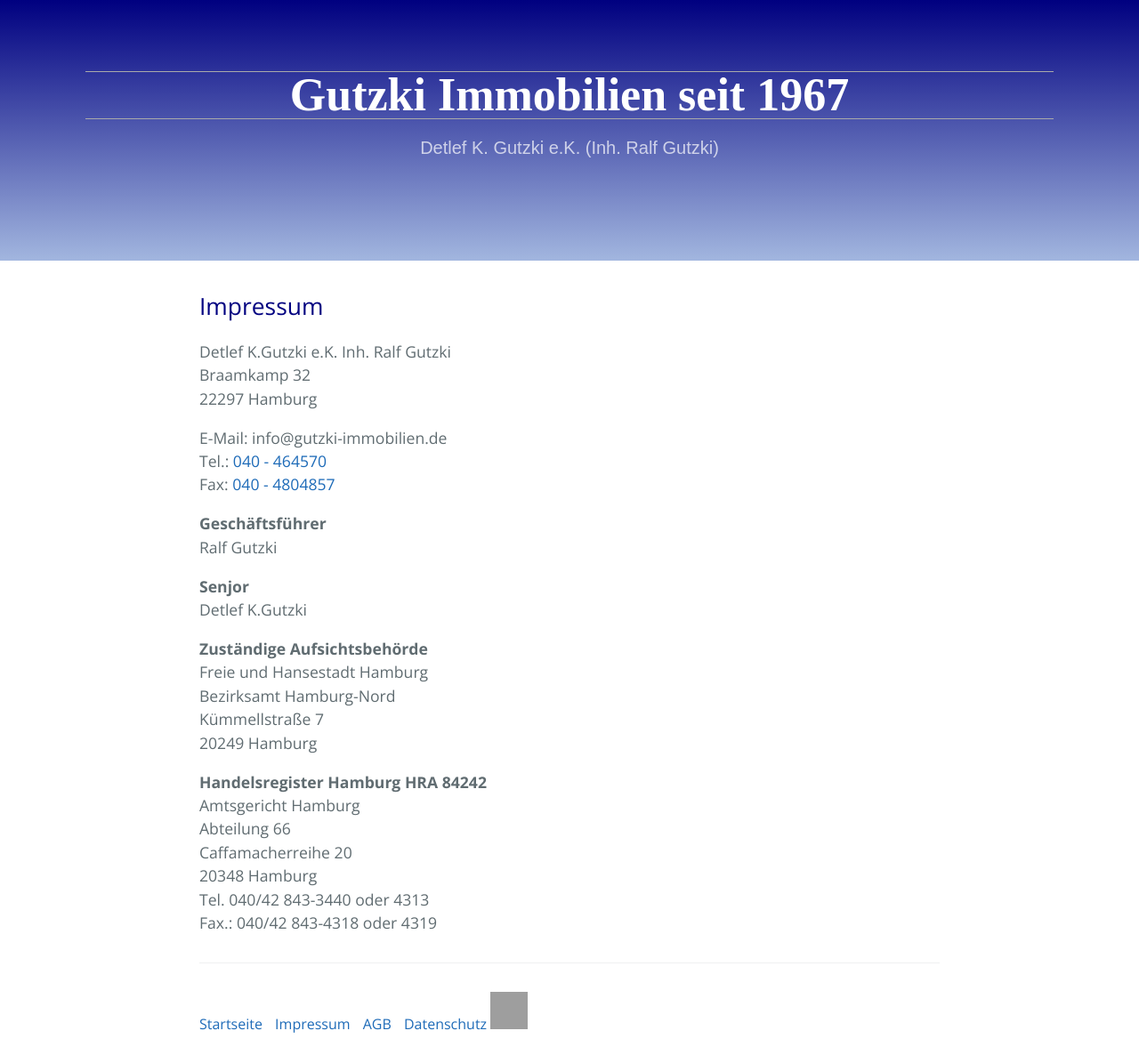
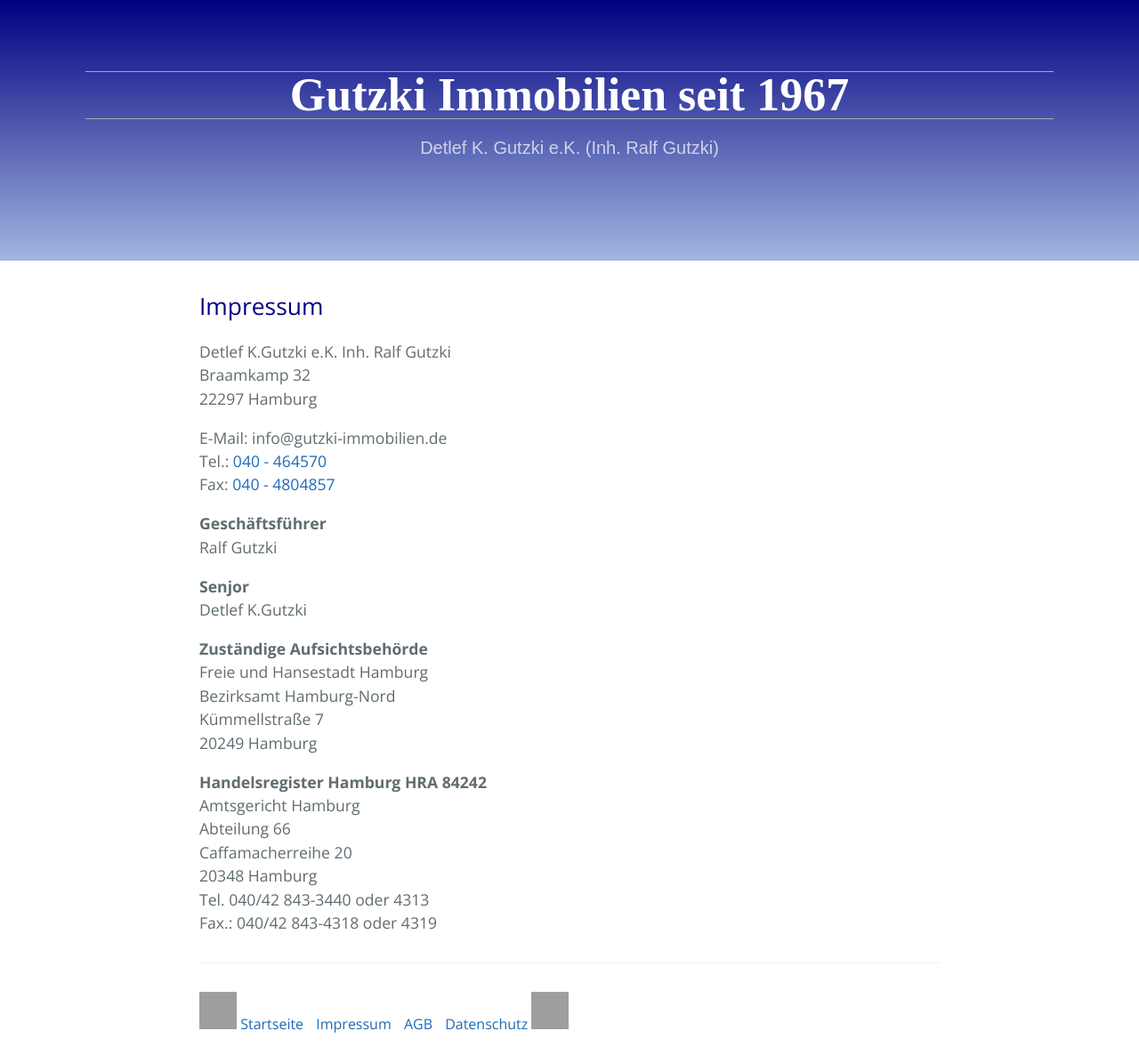
Before and after one commit to jackieGut/jackieGut.github.io, a Jekyll site: the page built from subpages/impressum.md, in a window 1280 px wide. Shown: the whole page at 89% size. Built offline with Jekyll 4.4.1, drawn with Linux system fonts in a browser that asks for light colours; our own code applies the rules of GitHub Pages for plain Markdown files; grey boxes are pictures that could not be loaded.

Commit message:
Update default.html

```diff
--- a/_layouts/default.html
+++ b/_layouts/default.html
@@ -33,6 +33,8 @@
       {{ content }}
 
       <footer class="site-footer">
+      <img src="assets/images/gutzki_logo.jpg" alt="Gutzki Immobilien Verwaltung Logo " height="42" width="42">
+
         <a style="margin-right:10px;" href="http:/jackieGut.github.io/">Startseite</a>
         <a style="margin-right:10px;" href="http:/jackieGut.github.io/subpages/impressum">Impressum</a>
         <a style="margin-right:10px;" href="http:/jackieGut.github.io/subpages/agb">AGB</a>
```
